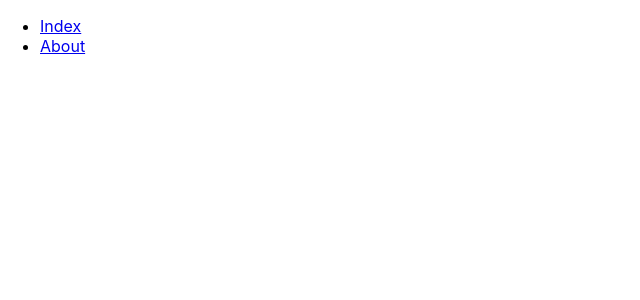
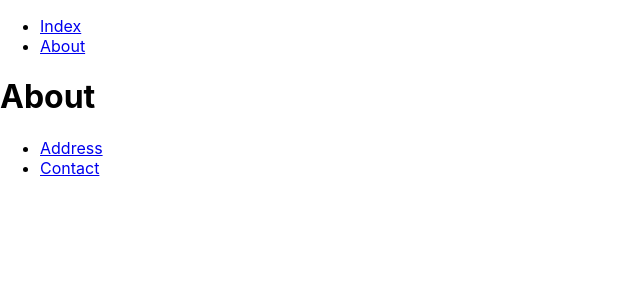
Before and after one commit to lucasmetron/ReactTopicosAvancados, a React (Create React App) app: page /about in a window 1280 px wide. Shown: the top 300 px of the page, without its empty margins (0-640 px from the left). Built offline with nearby package versions, Linux system fonts and the light colour scheme.

Commit message:
aninhamento de rotas

```diff
--- a/src/App.js
+++ b/src/App.js
@@ -1,6 +1,6 @@
 import React from 'react'
 import './App.css';
-import { BrowserRouter as Router, Route, Link, Prompt } from 'react-router-dom';
+import { BrowserRouter as Router, Route, Link } from 'react-router-dom';
 import About from './views/About';
 import Index from './views/Index';
 
@@ -10,15 +10,14 @@ function App() {
   return (
     <div>
       <Router>
-        <Prompt when={true} message={(location) => `Deseja sair para ${location.pathname}`} /> {/*Basta add o comp Prompt com esses 2 atributos */}
         <nav>
           <ul>
             <li> <Link to='/'> Index</Link> </li>
-            <li> <Link to='/about/def'>About</Link> </li>
+            <li> <Link to='/about/'>About</Link> </li>
           </ul>
         </nav>
         <Route path='/' exact component={Index} />
-        <Route path='/about/:minhaVariavel' component={About} />
+        <Route path='/about/' component={About} />
       </Router>
 
     </div>
--- a/src/views/About.js
+++ b/src/views/About.js
@@ -1,8 +1,27 @@
 import React from 'react';
+import { Route, Link } from 'react-router-dom';
+import Address from './about/Adress';
+import Contact from './about/Contact';
 
 export default function About(props) {
-    console.log(props)
+
+    const match = props.match;
+
     return (
-        <h1>About {props.match.params.minhaVariavel}</h1>
-    )
+        <div>
+            <h1>About</h1>
+            <nav>
+                <ul>
+                    <li>
+                        <Link to={`${match.url}/address`} >Address</Link>
+                    </li>
+                    <li>
+                        <Link to={`${match.url}/contact`} >Contact</Link>
+                    </li>
+                </ul>
+            </nav>
+            <Route path={`${match.path}address`} exact component={Address} />
+            <Route path={`${match.path}contact`} component={Contact} />
+        </div>
+    );
 }
--- /dev/null
+++ b/src/views/about/Adress.js
@@ -0,0 +1,9 @@
+import React from 'react';
+
+export default function Adress(props) {
+
+
+    return (
+        <h1>Adress</h1>
+    )
+}
--- /dev/null
+++ b/src/views/about/Contact.js
@@ -0,0 +1,9 @@
+import React from 'react';
+
+export default function Contact(props) {
+
+
+    return (
+        <h1>Contact</h1>
+    )
+}
```
